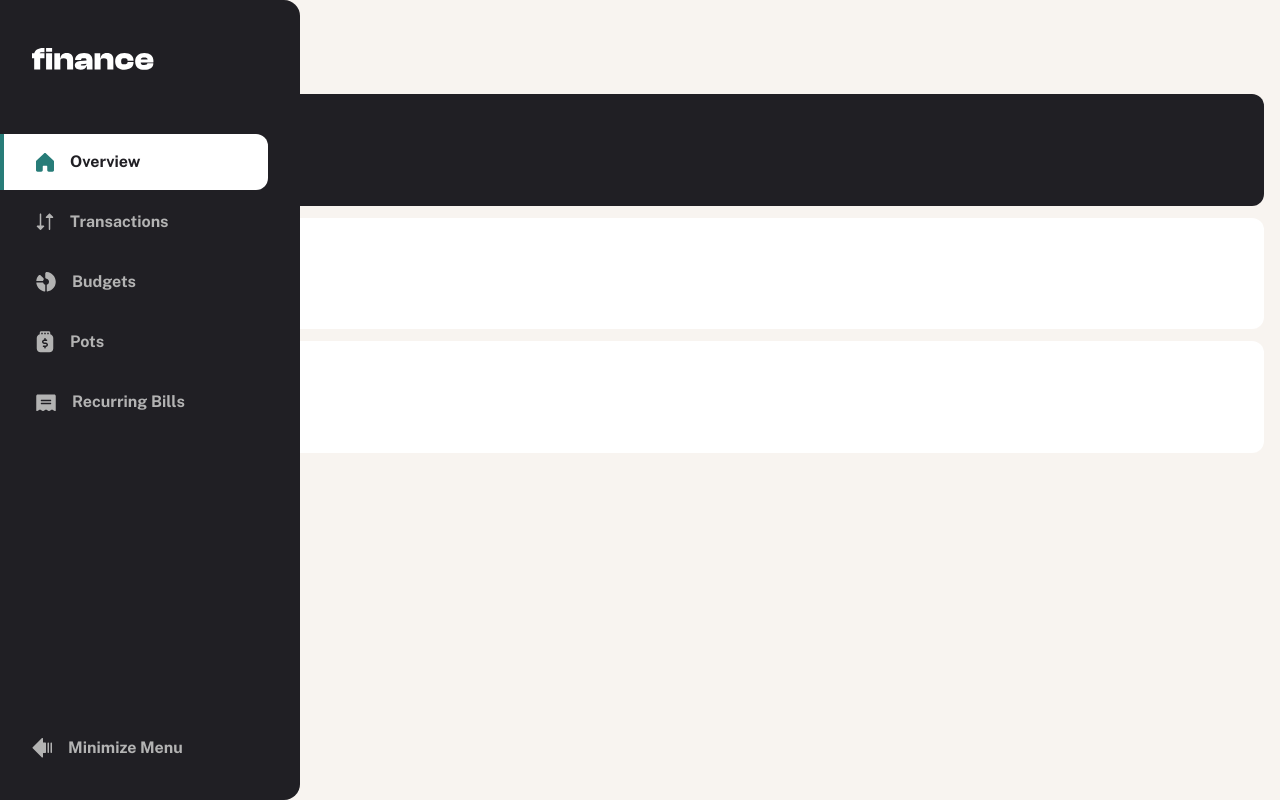
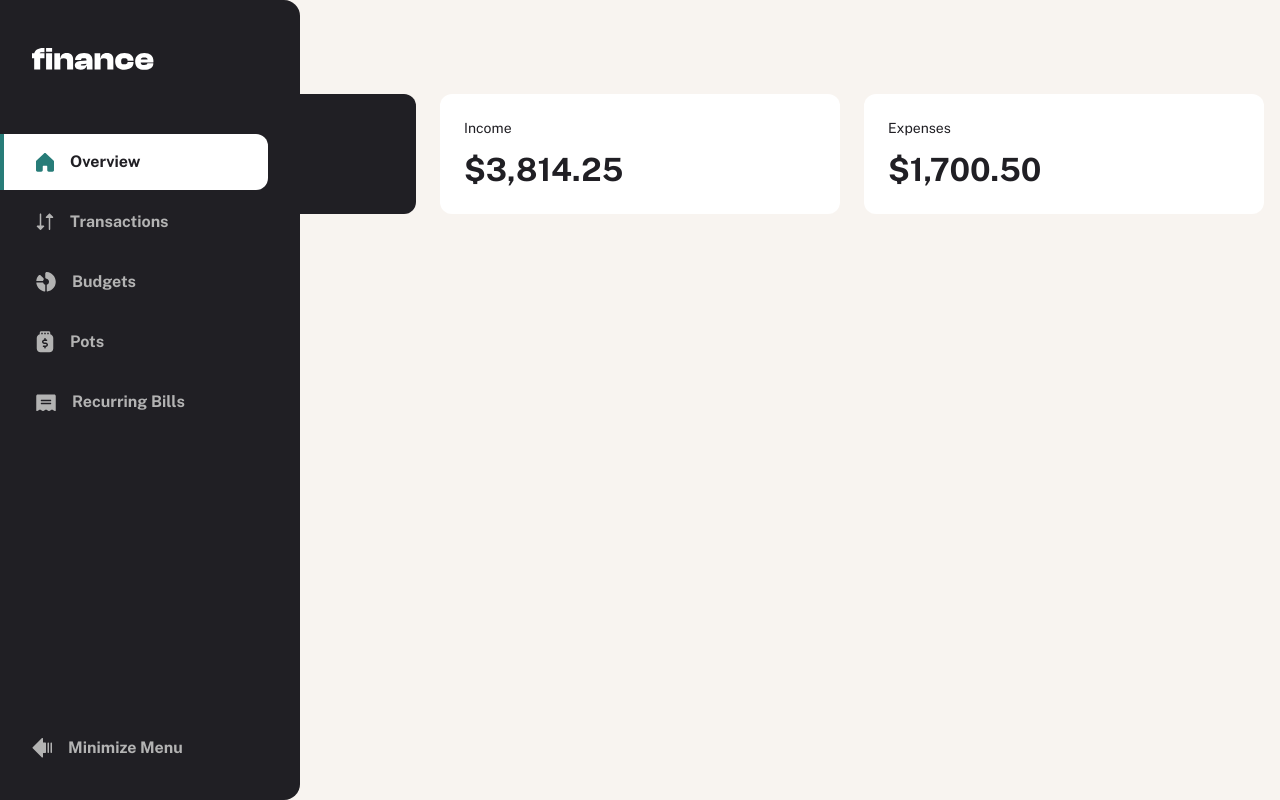
Before and after one commit to dan-nitu/personal-finance-app, a React (Vite) app: page / in a window 1280 px wide. Built offline with nearby package versions, Linux system fonts and the light colour scheme.

Commit message:
overview cards responsive

```diff
--- a/src/assets/scss/pages/_home-page.scss
+++ b/src/assets/scss/pages/_home-page.scss
@@ -4,12 +4,19 @@
 .home-page {
   .overview-cards {
     display: grid;
-    gap: 12px;
+    gap: 12px 24px;
+
+    @media (min-width: $breakpoint-tablet) {
+      grid-template-columns: repeat(3, 1fr);
+    }
 
     .card {
       display: grid;
       gap: 12px;
       padding: 20px;
+      @media (min-width: $breakpoint-tablet) {
+        padding: 24px;
+      }
 
       dt.card-label {
         @include text-preset(4);
```
